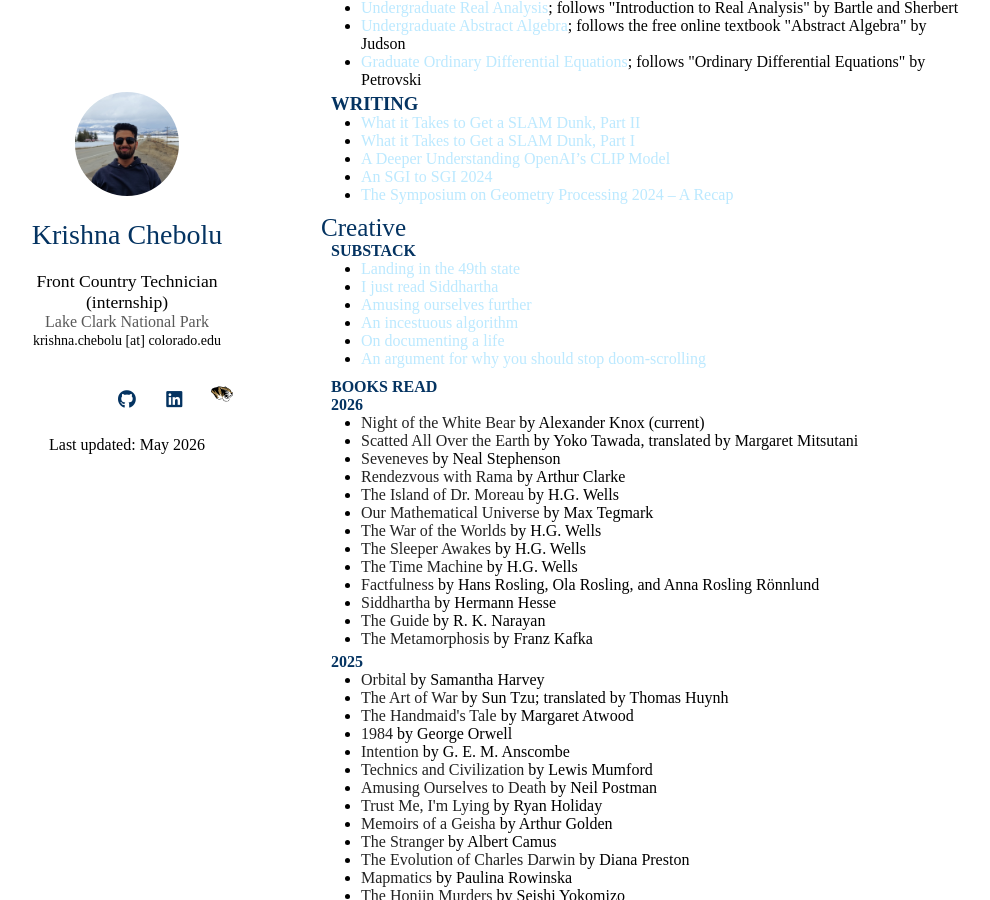
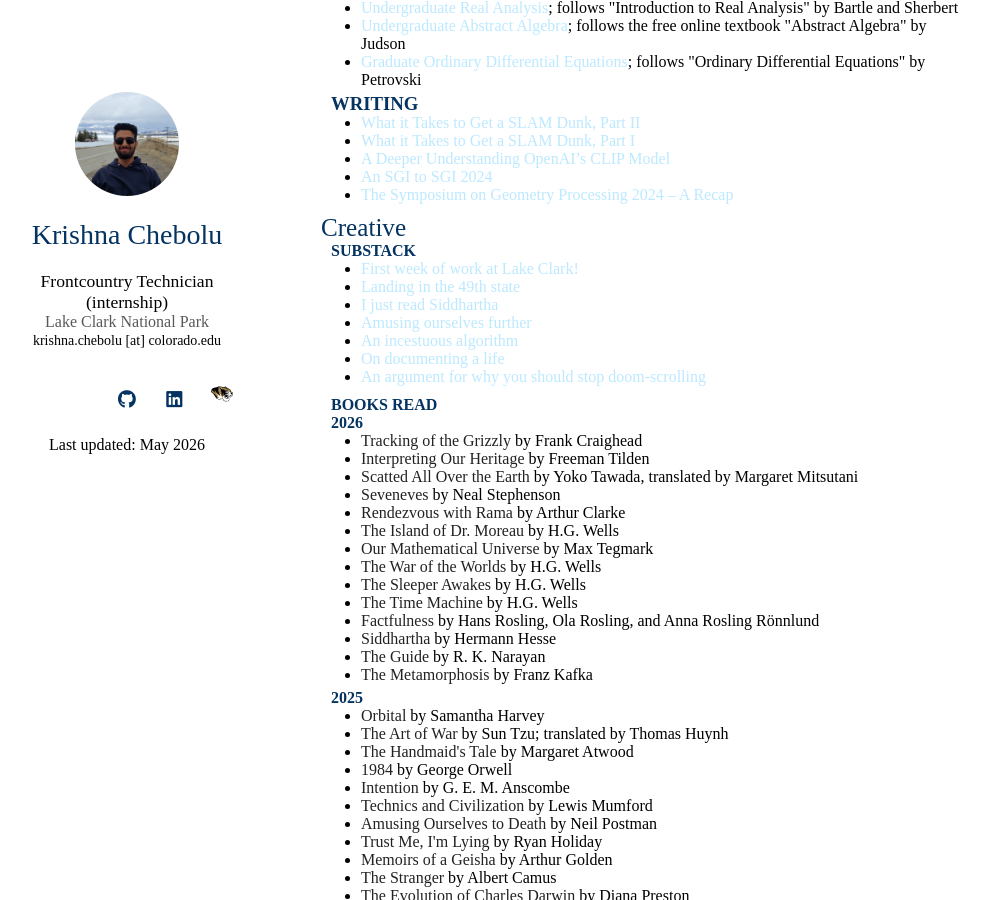
Before and after one commit to krishnachebolu/krishnachebolu.github.io, a Jekyll site: the page index.html, which Jekyll copies as it is, in a window 1280 px wide and 900 px high, scrolled down 973 px. Shown: the whole window, without its empty margins (149-1139 px from the left). Built offline with Jekyll 4.4.1, drawn with Linux system fonts in a browser that asks for light colours; nearby versions of some CDN libraries; a style sheet for code colours, icons or effects is not loaded.

Commit message:
Correct position title and update reading list

```diff
--- a/index.html
+++ b/index.html
@@ -38,7 +38,7 @@
         <h1>Krishna Chebolu</h1>
 
 
-        <position style="font-size:1.10rem;">Front Country Technician (internship)</position>
+        <position style="font-size:1.10rem;">Frontcountry Technician (internship)</position>
         <br>
 
 
@@ -204,6 +204,7 @@ Last updated: May 2026
 
         <h4 style="margin:0 10px 0;">SUBSTACK</h4>
 <ul style="margin:0 0 10px;">
+  <li><a href="https://krishnachebolu.substack.com/p/first-week-at-work">First week of work at Lake Clark!</a></li>
   <li><a href="https://krishnachebolu.substack.com/p/landing-in-the-49th-state">Landing in the 49th state</a></li>
   <li><a href="https://krishnachebolu.substack.com/p/i-just-read-siddhartha">I just read Siddhartha</a></li>
   <li><a href="https://krishnachebolu.substack.com/p/amusing-ourselves-further">Amusing ourselves further</a></li>
@@ -216,7 +217,8 @@ Last updated: May 2026
         <h4 style="margin:0 10px 0;">BOOKS READ</h4>
            <h4 style="margin:0 10px 0;">2026</h4>
 <ul style="margin:0 0 5px;">
-  <li><strong>Night of the White Bear</strong> by Alexander Knox (current)</li>
+  <li><strong>Tracking of the Grizzly</strong></strong> by Frank Craighead</li>
+  <li><strong>Interpreting Our Heritage</strong></strong> by Freeman Tilden</li>
   <li><strong>Scatted All Over the Earth</strong> by Yoko Tawada, translated by Margaret Mitsutani</li>
   <li><strong>Seveneves</strong> by Neal Stephenson</li>
   <li><strong>Rendezvous with Rama</strong> by Arthur Clarke</li>
```
